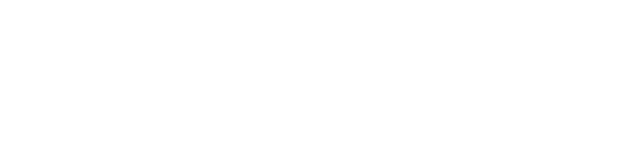
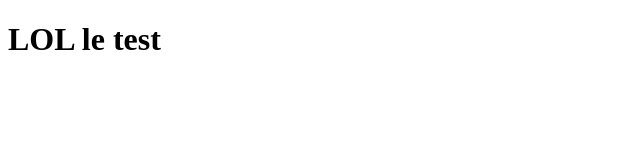
Before and after one commit to Jalutal/premier_repository, a plain HTML site: page index.html in a window 1280 px wide. Shown: the whole page, without its empty margins (0-640 px from the left). Drawn offline with Linux system fonts and the light colour scheme.

Commit message:
Troisième commit

```diff
--- a/index.html
+++ b/index.html
@@ -5,5 +5,7 @@
     <meta name="viewport" content="width=device-width, initial-scale=1.0">
     <title>PRemier projet GIT</title>
 </head>
-<body> </body>
+<body>
+    <h1>LOL le test</h1>
+</body>
 </html>
```
